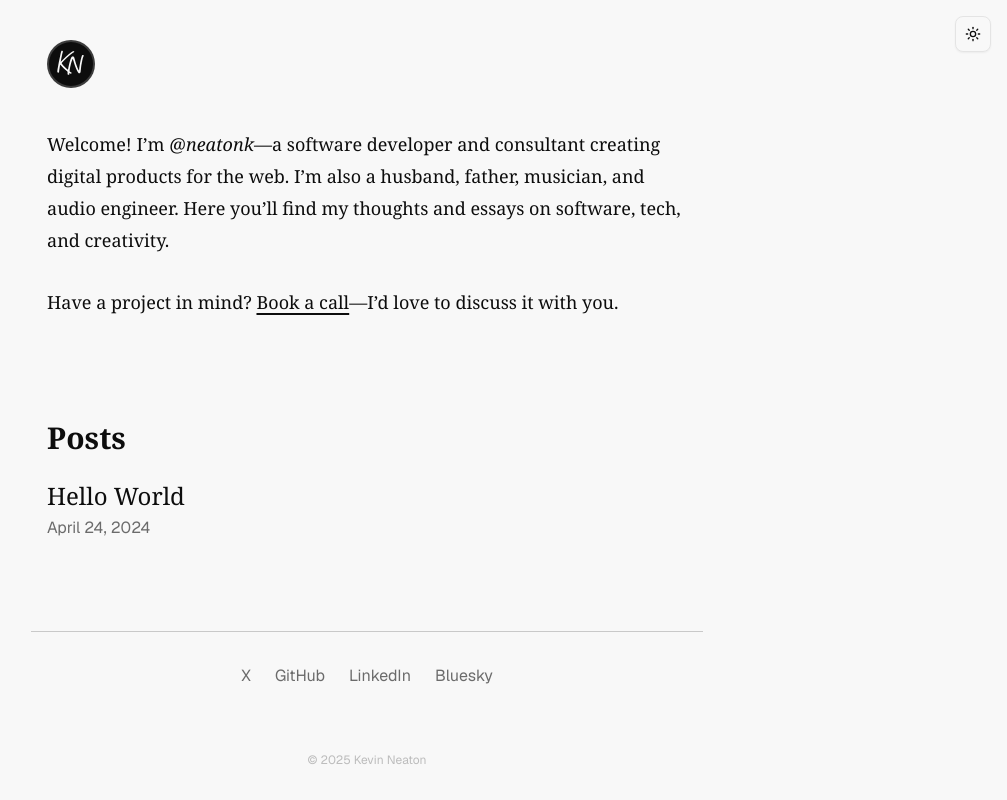
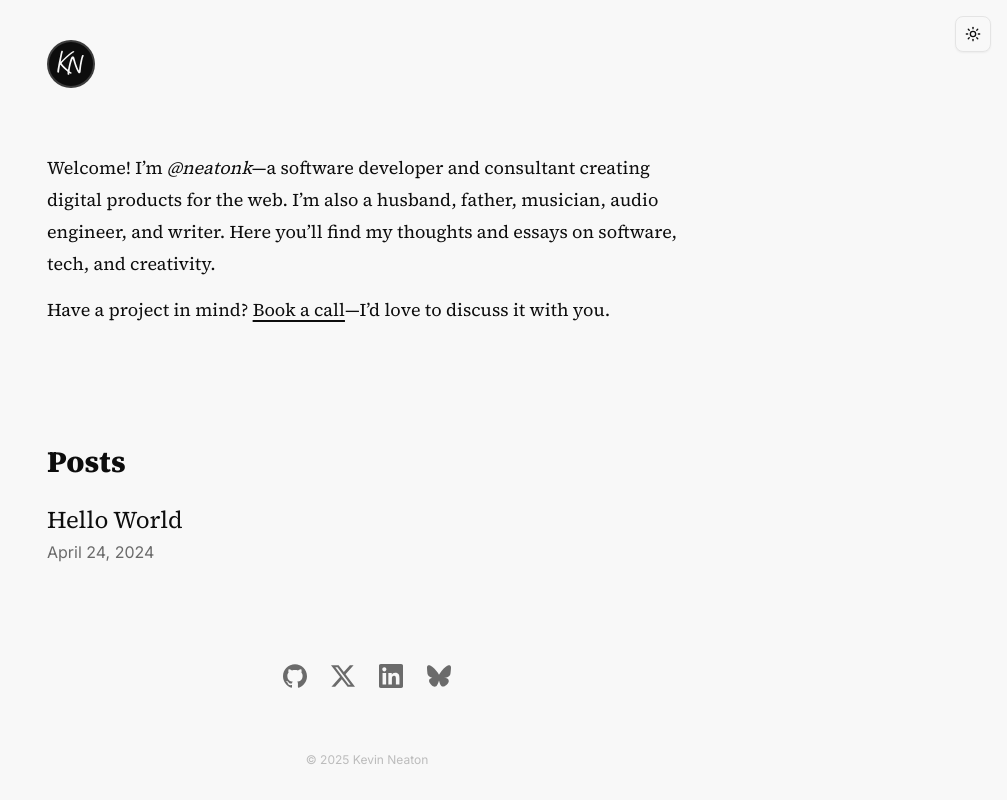
Before and after one commit to neatonk/neatonk.dev, a Next.js app in the folder apps/nextjs/: page / in a window 1280 px wide. Shown: the whole page, without its empty margins (273-1280 px from the left). Built offline with nearby package versions, Linux system fonts and the light colour scheme.

Commit message:
nextjs: switch fonts, establish vertical rhythm

```diff
--- a/apps/nextjs/src/app/globals.css
+++ b/apps/nextjs/src/app/globals.css
@@ -6,7 +6,8 @@
 @theme inline {
   --color-background: var(--background);
   --color-foreground: var(--foreground);
-  --font-sans: var(--font-geist-sans);
+  --font-sans: var(--font-inter);
+  --font-serif: var(--font-source-serif);
   --font-mono: var(--font-geist-mono);
   --radius-px: 1px;
   --color-sidebar-ring: var(--sidebar-ring);
--- a/apps/nextjs/src/app/layout.tsx
+++ b/apps/nextjs/src/app/layout.tsx
@@ -1,18 +1,20 @@
 import type { Metadata } from "next";
-import { Geist, Geist_Mono } from "next/font/google";
+import { Inter, Source_Serif_4 } from "next/font/google";
 import { ThemeProvider } from "@/components/theme-provider";
 
 import "./globals.css";
 import { ThemeToggle } from "@/components/theme-toggle";
 
-const geistSans = Geist({
-  variable: "--font-geist-sans",
+const inter = Inter({
+  variable: "--font-inter",
   subsets: ["latin"],
+  display: "swap",
 });
 
-const geistMono = Geist_Mono({
-  variable: "--font-geist-mono",
+const sourceSerif = Source_Serif_4({
+  variable: "--font-source-serif",
   subsets: ["latin"],
+  display: "swap",
 });
 
 export const metadata: Metadata = {
@@ -30,9 +32,7 @@
 }>) {
   return (
     <html lang="en" suppressHydrationWarning>
-      <body
-        className={`${geistSans.variable} ${geistMono.variable} antialiased`}
-      >
+      <body className={`${inter.variable} ${sourceSerif.variable} antialiased`}>
         <ThemeProvider
           attribute="class"
           defaultTheme="system"
--- a/apps/nextjs/src/app/page.tsx
+++ b/apps/nextjs/src/app/page.tsx
@@ -5,31 +5,31 @@
 export default function Home() {
   return (
     <div className="min-h-screen flex flex-col bg-background text-foreground font-serif">
-      {/* Header */}
-      <header className="w-full max-w-2xl mx-auto px-4 lg:px-0-0 flex flex-col sm:flex-row sm:items-center sm:justify-between py-10 gap-4">
+      {/* Header: H1 at top, margin-bottom: 1.5rem (mb-6) */}
+      <header className="w-full max-w-2xl mx-auto px-4 lg:px-0-0 flex flex-col sm:flex-row sm:items-center sm:justify-between py-10 gap-4 mb-6">
         <h1 className="text-4xl sm:text-5xl font-extrabold leading-tight">
           <Logo className="w-12 h-12 rounded-full text-background bg-foreground border-2 border-background/20" />
         </h1>
       </header>
 
-      {/* Intro */}
+      {/* Intro: section spacing, mb-14 for separation */}
       <section className="w-full max-w-2xl mx-auto px-4 lg:px-0-0 mb-14 space-y-8">
-        <p className="text-lg/8 font-serif">
+        <p className="text-lg/8 font-serif mb-4">
           Welcome! I’m <em>@neatonk</em>—a software developer and consultant
           creating digital products for the web. I’m also a husband, father,
-          musician, and audio engineer. Here you’ll find my thoughts and essays
-          on software, tech, and creativity.
+          musician, audio engineer, and writer. Here you’ll find my thoughts and
+          essays on software, tech, and creativity.
         </p>
-        <p className="text-lg/7 font-serif">
+        <p className="text-lg/7 font-serif mb-4">
           Have a project in mind?{" "}
           <BookingLink slug="intro">Book a call</BookingLink>
           —I’d love to discuss it with you.
         </p>
       </section>
 
-      {/* Posts */}
-      <section className="w-full max-w-2xl mx-auto px-4 lg:px-0-0">
-        <h2 className="text-3xl font-extrabold mb-6 mt-12">Posts</h2>
+      {/* Posts: mt-12 for vertical rhythm before H2, mb-6 after H2 */}
+      <section className="w-full max-w-2xl mx-auto px-4 lg:px-0-0 mt-12">
+        <h2 className="text-3xl font-extrabold mb-6">Posts</h2>
         <ul className="flex flex-col gap-6 pl-0 list-none">
           <li>
             <Link
@@ -49,41 +49,79 @@
       <div className="flex-1" />
 
       {/* Footer */}
-      <footer className="w-full max-w-2xl mx-auto mt-16 py-8 border-t border-foreground/20 text-center text-base font-sans flex flex-col items-center gap-4 px-4 lg:px-0-0">
+      <footer className="w-full max-w-2xl mx-auto mt-16 py-8 text-center text-base font-sans flex flex-col items-center gap-4 px-4 lg:px-0-0">
+        {/* Social links with icons */}
         <div className="flex gap-6 justify-center">
+          <a
+            href="https://github.com/neatonk"
+            target="_blank"
+            rel="noopener noreferrer"
+            className="hover:text-foreground text-foreground/60"
+          >
+            <svg
+              role="img"
+              viewBox="0 0 24 24"
+              fill="currentColor"
+              width="24"
+              height="24"
+            >
+              <title>GitHub</title>
+              <path d="M12 .297c-6.63 0-12 5.373-12 12 0 5.303 3.438 9.8 8.205 11.385.6.113.82-.258.82-.577 0-.285-.01-1.04-.015-2.04-3.338.724-4.042-1.61-4.042-1.61C4.422 18.07 3.633 17.7 3.633 17.7c-1.087-.744.084-.729.084-.729 1.205.084 1.838 1.236 1.838 1.236 1.07 1.835 2.809 1.305 3.495.998.108-.776.417-1.305.76-1.605-2.665-.3-5.466-1.332-5.466-5.93 0-1.31.465-2.38 1.235-3.22-.135-.303-.54-1.523.105-3.176 0 0 1.005-.322 3.3 1.23.96-.267 1.98-.399 3-.405 1.02.006 2.04.138 3 .405 2.28-1.552 3.285-1.23 3.285-1.23.645 1.653.24 2.873.12 3.176.765.84 1.23 1.91 1.23 3.22 0 4.61-2.805 5.625-5.475 5.92.42.36.81 1.096.81 2.22 0 1.606-.015 2.896-.015 3.286 0 .315.21.69.825.57C20.565 22.092 24 17.592 24 12.297c0-6.627-5.373-12-12-12" />
+            </svg>
+          </a>
           <a
             href="https://x.com/neatonk"
             target="_blank"
             rel="noopener noreferrer"
-            className="font-normal text-foreground/60 hover:text-foreground"
+            className="hover:text-foreground text-foreground/60"
           >
-            X
-          </a>
-          <a
-            href="https://github.com/neatonk"
-            target="_blank"
-            rel="noopener noreferrer"
-            className="font-normal text-foreground/60 hover:text-foreground"
-          >
-            GitHub
+            <svg
+              role="img"
+              viewBox="0 0 24 24"
+              fill="currentColor"
+              width="24"
+              height="24"
+            >
+              <title>X</title>
+              <path d="M18.901 1.153h3.68l-8.04 9.19L24 22.846h-7.406l-5.8-7.584-6.638 7.584H.474l8.6-9.83L0 1.154h7.594l5.243 6.932ZM17.61 20.644h2.039L6.486 3.24H4.298Z" />
+            </svg>
           </a>
           <a
             href="https://linkedin.com/in/neatonk"
             target="_blank"
             rel="noopener noreferrer"
-            className="font-normal text-foreground/60 hover:text-foreground"
+            className="hover:text-foreground text-foreground/60"
           >
-            LinkedIn
+            <svg
+              role="img"
+              viewBox="0 0 24 24"
+              fill="currentColor"
+              width="24"
+              height="24"
+            >
+              <title>LinkedIn</title>
+              <path d="M20.447 20.452h-3.554v-5.569c0-1.328-.027-3.037-1.852-3.037-1.853 0-2.136 1.445-2.136 2.939v5.667H9.351V9h3.414v1.561h.046c.477-.9 1.637-1.85 3.37-1.85 3.601 0 4.267 2.37 4.267 5.455v6.286zM5.337 7.433c-1.144 0-2.063-.926-2.063-2.065 0-1.138.92-2.063 2.063-2.063 1.14 0 2.064.925 2.064 2.063 0 1.139-.925 2.065-2.064 2.065zm1.782 13.019H3.555V9h3.564v11.452zM22.225 0H1.771C.792 0 0 .774 0 1.729v20.542C0 23.227.792 24 1.771 24h20.451C23.2 24 24 23.227 24 22.271V1.729C24 .774 23.2 0 22.222 0h.003z" />
+            </svg>
           </a>
           <a
             href="https://bsky.app/profile/neatonk.dev"
             target="_blank"
             rel="noopener noreferrer"
-            className="font-normal text-foreground/60 hover:text-foreground"
+            className="hover:text-foreground text-foreground/60"
           >
-            Bluesky
+            <svg
+              role="img"
+              viewBox="0 0 24 24"
+              fill="currentColor"
+              width="24"
+              height="24"
+            >
+              <title>Bluesky</title>
+              <path d="M12 10.8c-1.087-2.114-4.046-6.053-6.798-7.995C2.566.944 1.561 1.266.902 1.565.139 1.908 0 3.08 0 3.768c0 .69.378 5.65.624 6.479.815 2.736 3.713 3.66 6.383 3.364.136-.02.275-.039.415-.056-.138.022-.276.04-.415.056-3.912.58-7.387 2.005-2.83 7.078 5.013 5.19 6.87-1.113 7.823-4.308.953 3.195 2.05 9.271 7.733 4.308 4.267-4.308 1.172-6.498-2.74-7.078a8.741 8.741 0 0 1-.415-.056c.14.017.279.036.415.056 2.67.297 5.568-.628 6.383-3.364.246-.828.624-5.79.624-6.478 0-.69-.139-1.861-.902-2.206-.659-.298-1.664-.62-4.3 1.24C16.046 4.748 13.087 8.687 12 10.8Z" />
+            </svg>
           </a>
         </div>
+        {/* Footer copyright */}
         <div className="text-xs text-foreground/25 mt-12">
           © {new Date().getFullYear()} Kevin Neaton
         </div>
```
Also changed, not shown: 1 other file (tests, documents, lock files or other folders).
